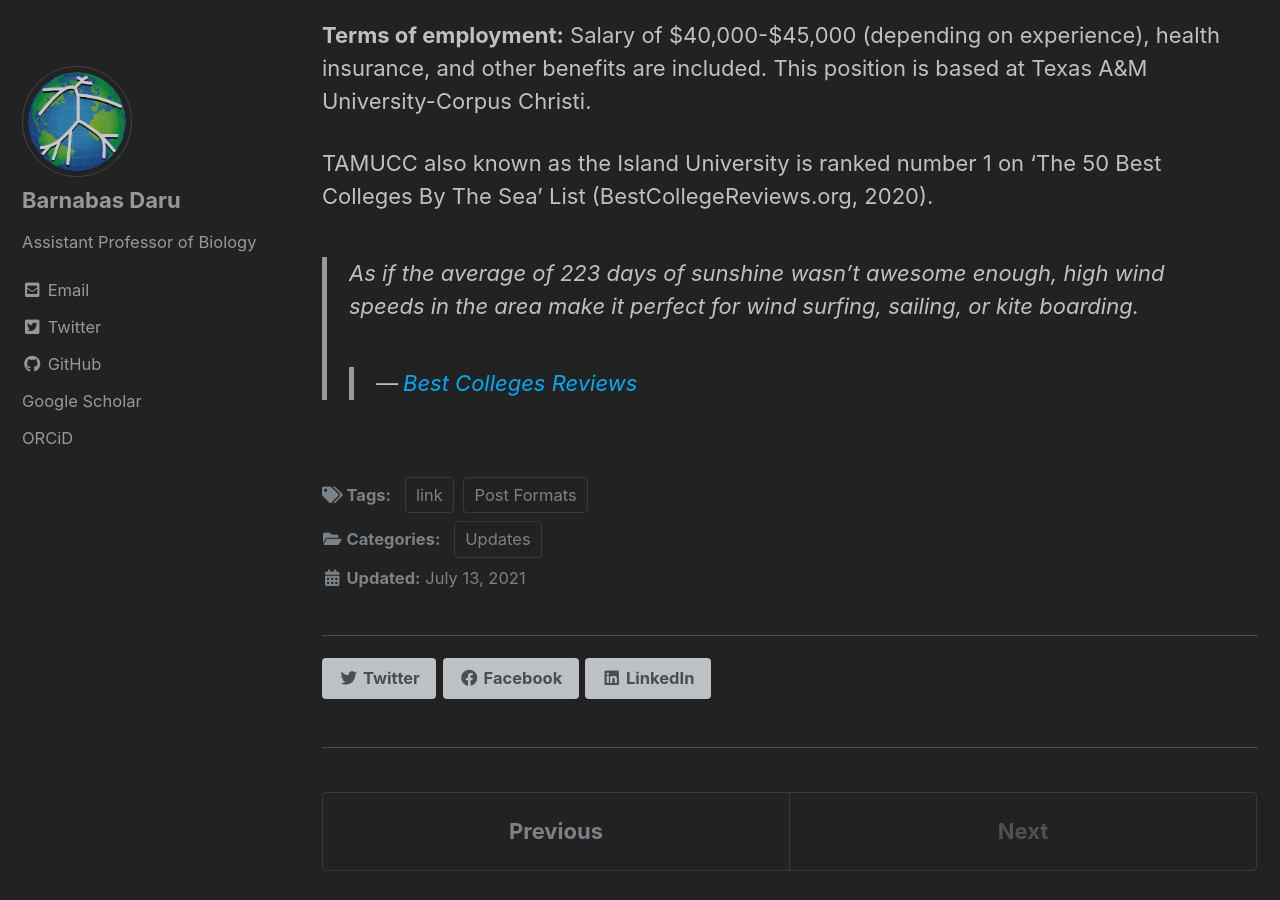
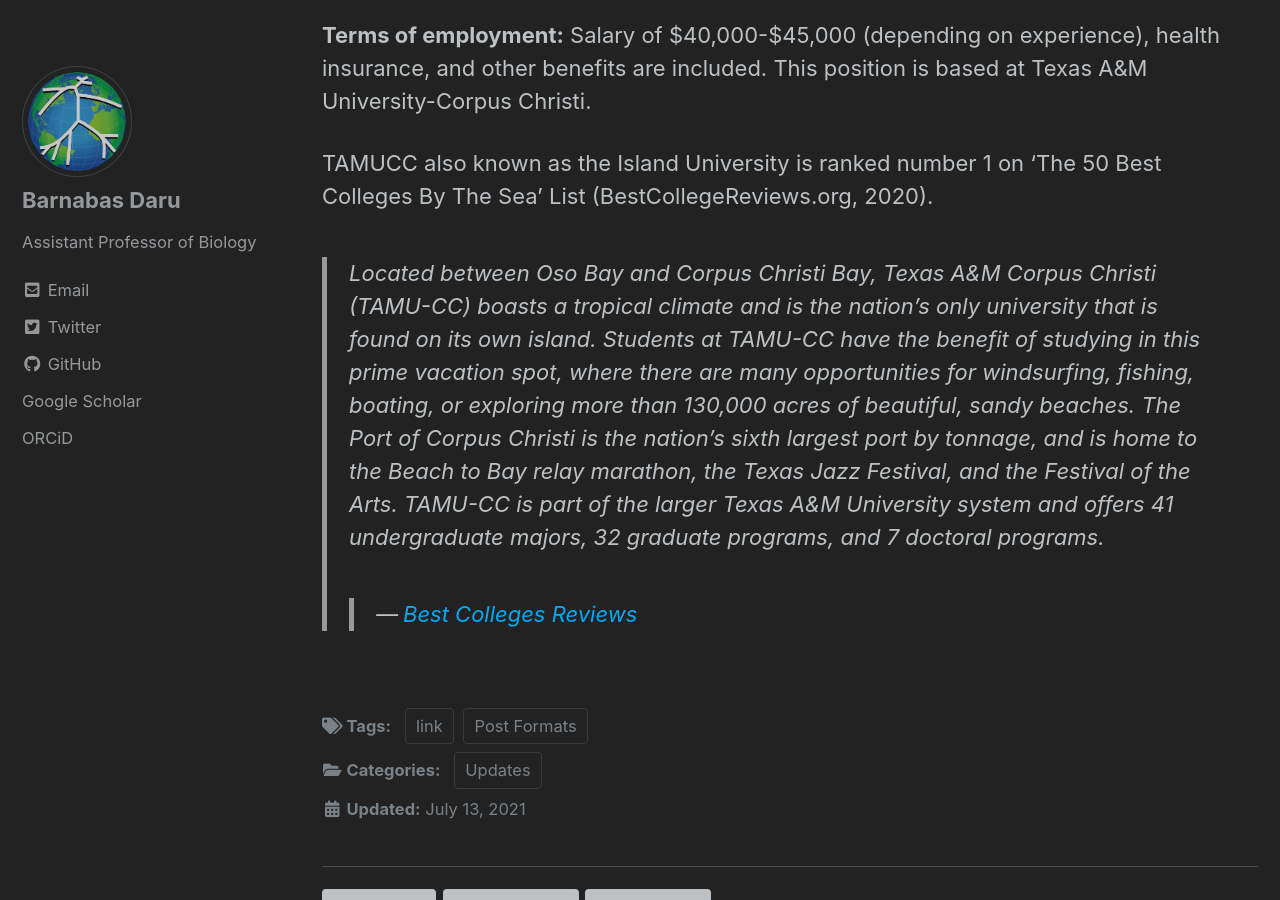
Before and after one commit to darunabas/darulab.github.io, a Jekyll site: the page built from _posts/2021-07-13-Postdoctoral-Position-Biogeography.md, in a window 1280 px wide and 900 px high, scrolled down 1797 px. Built offline with Jekyll 4.4.1, drawn with Linux system fonts in a browser that asks for light colours; cached includes are drawn as plain includes; some of the changed text lies outside the part shown.

Commit message:
Update 2021-07-13-Postdoctoral-Position-Biogeography.md

```diff
--- a/_posts/2021-07-13-Postdoctoral-Position-Biogeography.md
+++ b/_posts/2021-07-13-Postdoctoral-Position-Biogeography.md
@@ -50,6 +50,6 @@
 
 TAMUCC also known as the Island University is ranked number 1 on ‘The 50 Best Colleges By The Sea’ List (BestCollegeReviews.org, 2020).
 
-> As if the average of 223 days of sunshine wasn’t awesome enough, high wind speeds in the area make it perfect for wind surfing, sailing, or kite boarding.
+> Located between Oso Bay and Corpus Christi Bay, Texas A&M Corpus Christi (TAMU-CC) boasts a tropical climate and is the nation’s only university that is found on its own island. Students at TAMU-CC have the benefit of studying in this prime vacation spot, where there are many opportunities for windsurfing, fishing, boating, or exploring more than 130,000 acres of beautiful, sandy beaches. The Port of Corpus Christi is the nation’s sixth largest port by tonnage, and is home to the Beach to Bay relay marathon, the Texas Jazz Festival, and the Festival of the Arts. TAMU-CC is part of the larger Texas A&M University system and offers 41 undergraduate majors, 32 graduate programs, and 7 doctoral programs.
 >
 >> <cite>[Best Colleges Reviews](https://www.bestcollegereviews.org/colleges-by-the-sea/){:target="_blank"}</cite>
```
